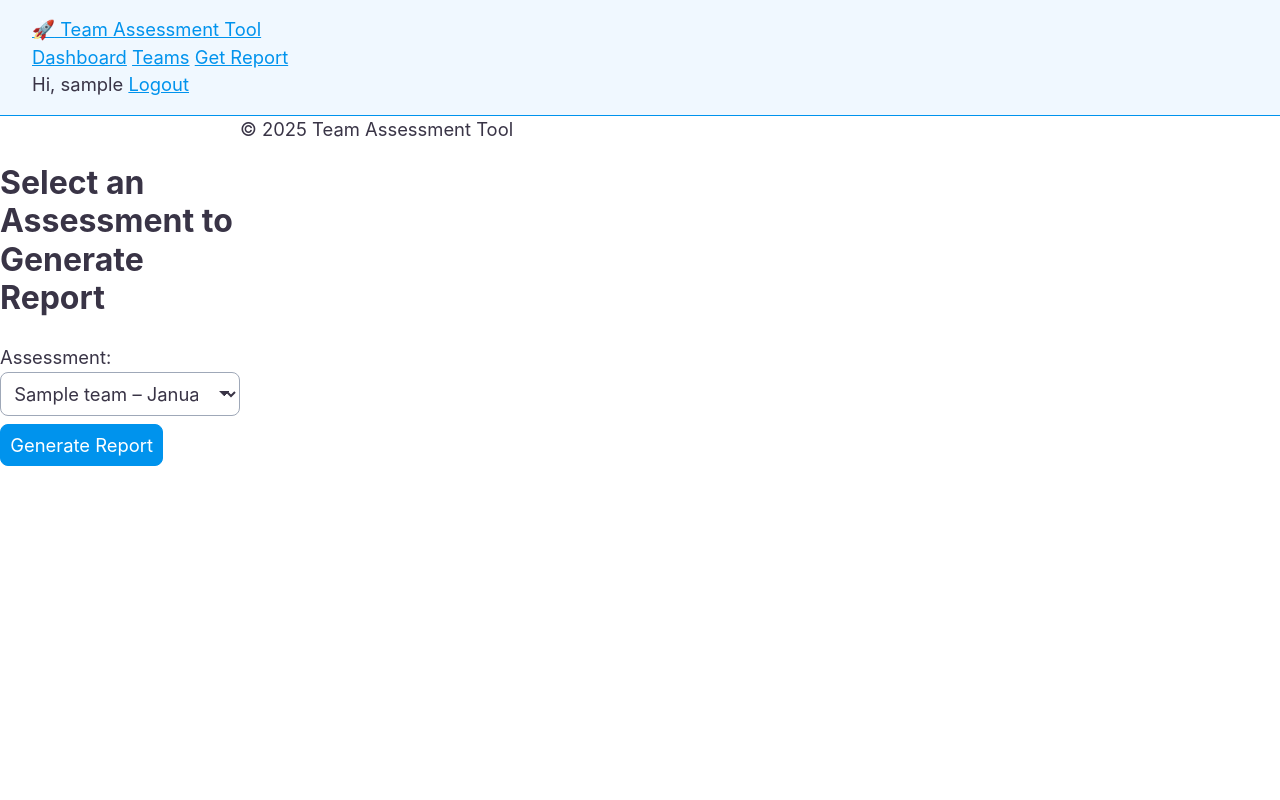
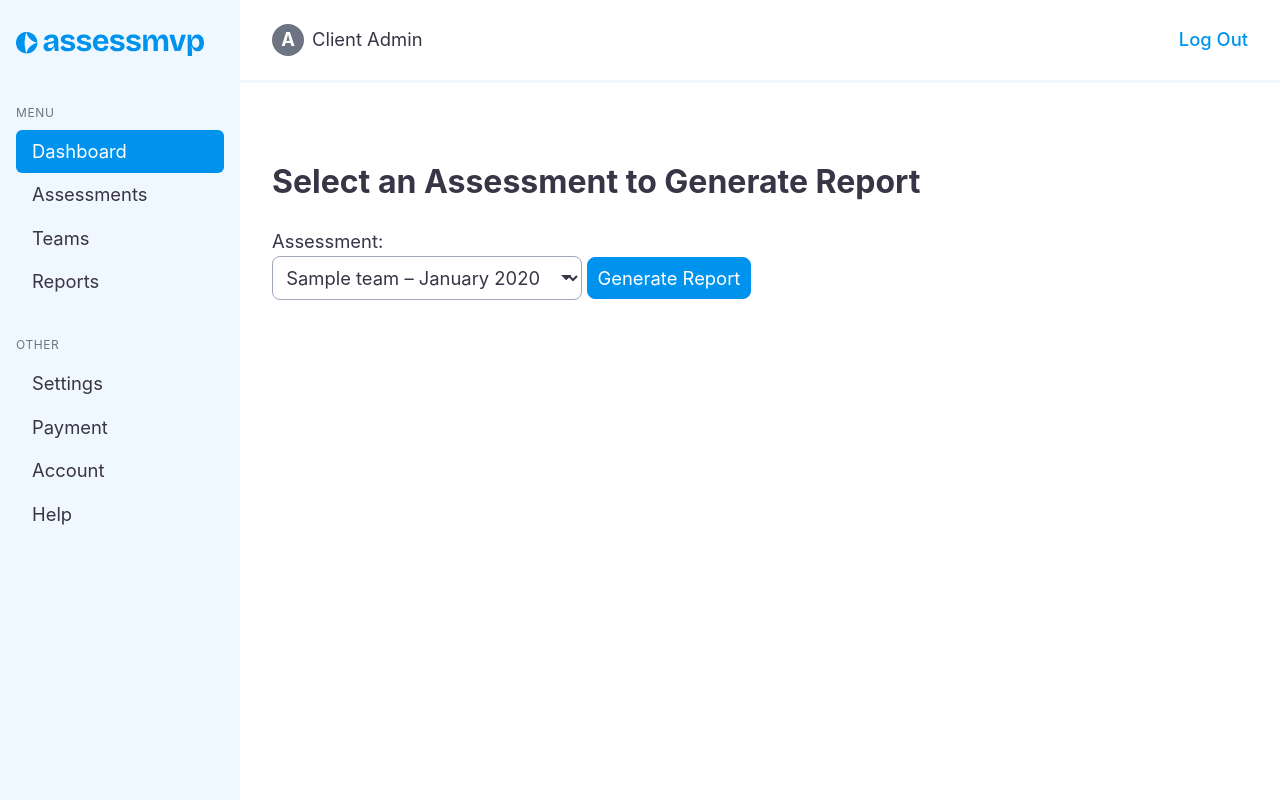
Before and after one commit to sae-br/ascent-assessment, a Django app: page /reports/generate/ in a window 1280 px wide. Run offline with Django 5.2, Linux system fonts and the light colour scheme; a user stored in the database is signed in; tables that the repository leaves empty hold one stand-in row (values such as "Sample post"); parts of the project's set-up code (start-up, migrations or seed data) failed here and were passed over.

Commit message:
Create sidebar include, base_public, update base.html, apply to all

```diff
--- a/apps/assessments/templates/assessments/start.html
+++ b/apps/assessments/templates/assessments/start.html
@@ -1,4 +1,4 @@
-{% extends "base.html" %}
+{% extends "base_public.html" %}
 {% block title %}Assessment{% endblock %}
 
 {% block content %}
--- a/apps/assessments/templates/assessments/submit.html
+++ b/apps/assessments/templates/assessments/submit.html
@@ -1,4 +1,4 @@
-{% extends "base.html" %}
+{% extends "base_public.html" %}
 {% block title %}Assessment Submitted{% endblock %}
 
 {% block content %}
--- a/apps/dashboard/templates/dashboard/home.html
+++ b/apps/dashboard/templates/dashboard/home.html
@@ -1,4 +1,6 @@
 {% extends "base.html" %}
+{% load static %}
+
 {% block title %}Dashboard{% endblock %}
 
 {% block content %}
--- a/static/css/style.css
+++ b/static/css/style.css
@@ -41,77 +41,6 @@ body {
   margin: 0;
 }
 
-/* Flex container */
-.page-wrapper {
-  display: grid;
-  grid-template-columns: 240px 1fr;
-  grid-template-rows: auto 1fr auto;
-  grid-template-areas:
-    "header header"
-    "sidebar main"
-    "footer footer";
-  min-height: 100vh;
-}
-
-/* Full-width topbar */
-header {
-  grid-area: header;
-  background: var(--bg-accent);
-  padding: 1rem 2rem;
-  border-bottom: 1px solid var(--primary);
-  display: flex;
-  justify-content: space-between;
-  align-items: center;
-}
-
-
-.navbar {
-  display: flex;
-  gap: 1.5rem;
-}
-
-.navbar a {
-  color: var(--primary);
-  text-decoration: none;
-  font-weight: 500;
-}
-
-.navbar a:hover {
-  text-decoration: underline;
-}
-
-/* Fixed side nav */
-.sidebar {
-  grid-area: sidebar;
-  background: var(--bg-accent);
-  padding: 2rem 1rem;
-}
-
-.sidebar nav ul {
-  list-style: none;
-  padding-left: 0;
-}
-
-.sidebar nav li {
-  margin-bottom: 1rem;
-}
-
-.sidebar nav a {
-  text-decoration: none;
-  color: var(--text);
-  font-weight: 500;
-}
-
-.sidebar nav a:hover {
-  color: var(--primary-hover);
-}
-
-/* Scrollable main content area */
-.main {
-  grid-area: main;
-  padding: 2rem;
-  max-width: 100%;
-}
 
 /* Format headers */
 h1 {
@@ -182,6 +111,174 @@ h3 {
 .text-center {
   text-align: center;
 }
+
+
+/* Flex container */
+.page-wrapper {
+  display: flex;
+  min-height: 100vh;
+}
+
+.public-page .page-wrapper {
+  display: flex;
+  flex-direction: column;
+  min-height: 100vh;
+}
+
+
+/* Fixed side nav */
+.sidebar {
+  width: 240px;
+  background-color: var(--bg-accent);
+  padding: 2rem 1rem;
+  display: flex;
+  flex-direction: column;
+}
+
+.sidebar-logo {
+  height: 24px;
+  width: auto;
+  margin-bottom: 0.5rem;
+}
+
+.sidebar-app-name {
+  font-size: 1.25rem;
+  font-weight: bold;
+  margin-bottom: 2rem;
+}
+
+.nav-section {
+  font-size: 0.75rem;
+  color: var(--text-light);
+  margin-top: 2rem;
+  margin-bottom: 0.5rem;
+  text-transform: uppercase;
+  letter-spacing: 0.05em;
+}
+
+.sidebar-nav ul {
+  list-style: none;
+  padding-left: 0;
+  margin: 0;
+}
+
+
+/* Nav links */
+.nav-link {
+  display: block;
+  padding: 0.5rem 1rem;
+  text-decoration: none;
+  color: var(--text);
+  border-radius: 6px;
+}
+
+.nav-link.active,
+.nav-link:hover {
+  background-color: var(--primary);
+  color: var(--accent-text);
+}
+
+
+/* Scrollable main content area */
+.main {
+  grid-area: main;
+  padding: 2rem;
+  max-width: 100%;
+}
+
+.main-area {
+  flex-grow: 1;
+  display: flex;
+  flex-direction: column;
+  background-color: var(--bg);
+}
+
+.main-content {
+  padding: 2rem;
+}
+
+
+/* Dashboard header area */
+
+.dashboard-header {
+  display: flex;
+  justify-content: space-between;
+  align-items: center;
+  padding: 1.5rem 2rem;
+  border-bottom: 3px solid var(--bg-accent);
+}
+
+.user-info {
+  display: flex;
+  align-items: center;
+  gap: 0.5rem;
+}
+
+.user-avatar {
+  background-color: var(--text-light);
+  color: var(--bg);
+  border-radius: 50%;
+  width: 32px;
+  height: 32px;
+  display: grid;
+  place-items: center;
+  font-weight: bold;
+}
+
+.logout-link {
+  color: var(--primary);
+  text-decoration: none;
+  font-weight: 500;
+}
+
+.logout-link:hover {
+  color: var(--primary-hover)
+}
+
+
+/* Public page */
+.public-header {
+  text-align: center;
+  padding: 1rem 1rem 1rem;
+}
+
+.public-header-logo {
+  height: 30px;
+  width: auto;
+  margin-top: 0.5rem;
+}
+
+.public-container {
+  display: flex;
+  justify-content: center;
+  background-color: var(--bg-accent);
+  padding: 3rem 1rem;
+  min-height: 100vh;
+}
+
+.public-box {
+  background: white;
+  padding: 2rem;
+  border-radius: var(--standard-border-radius);
+  max-width: 700px;
+  width: 100%;
+  box-shadow: 0 8px 20px rgba(0, 0, 0, 0.08);
+}
+
+.public-footer {
+  text-align: center;
+  padding: 1rem;
+  background-color: var(--bg-accent);
+  font-size: 0.9rem;
+  color: var(--text-light);
+}
+
+/* Utility */
+.unstyled-link {
+  text-decoration: none;
+  color: inherit;
+}
+
 
 /* Format links & buttons */
 a,
@@ -400,8 +497,7 @@ input[type="file"] {
 }
 
 /* Simplified containers for views with no sidebar */
-.auth-container,
-.public-container {
+.auth-container {
   display: flex;
   justify-content: center;
   align-items: center;
--- a/templates/base.html
+++ b/templates/base.html
@@ -1,56 +1,25 @@
 {% load static %}
-{% load tz %}
 
 <!DOCTYPE html>
 <html lang="en">
 <head>
   <meta charset="UTF-8" />
   <meta name="viewport" content="width=device-width, initial-scale=1.0" />
-  <title>{% block title %}Team Assessment Tool{% endblock %}</title>
-  <link rel="stylesheet" href="{% static 'css/style.css' %}" />
+  <title>{% block title %}Team AssessMVP{% endblock %}</title>
+  <link rel="stylesheet" href="{% static 'css/style.css' %}">
 </head>
-<body>
+<body class="dashboard-page">
   <div class="page-wrapper">
-    <header class="main-header">
-        <div class="header-inner">
 
-            <!-- Left: Logo + App Name -->
-            <div class="header-left">
-            <a href="{% url 'dashboard_home' %}" class="site-title">
-                <span class="logo">🚀</span> Team Assessment Tool
-            </a>
-            </div>
+    {% include "includes/sidebar.html" %}
 
-            <!-- Center: Nav Links -->
-            <nav class="header-center main-nav">
-            <a href="{% url 'dashboard_home' %}">Dashboard</a>
-            <a href="{% url 'team_list' %}">Teams</a>
-            <a href="{% url 'generate_report' %}">Get Report</a>
-            </nav>
+    <div class="main-area">
+      {% include "includes/header.html" %}
+      <main class="main-content">
+        {% block content %}{% endblock %}
+      </main>
+    </div>
 
-            <!-- Right: User info -->
-            <div class="header-right">
-            {% if user.is_authenticated %}
-                <span class="user-greeting">Hi, {{ user.username }}</span>
-                <a href="{% url 'accounts:logout' %}">Logout</a>
-            {% else %}
-                <a href="{% url 'accounts:login' %}">Login</a>
-                <a href="{% url 'accounts:signup' %}">Sign Up</a>
-            {% endif %}
-            </div>
-
-        </div>
-        </header>
-
-    <main class="main-content content-container">
-      {% block content %}{% endblock %}
-    </main>
-
-    <footer>
-      &copy; {% now "Y" %} Team Assessment Tool
-    </footer>
   </div>
-
-  {% block extra_scripts %}{% endblock %}
 </body>
 </html>
--- a/templates/includes/header.html
+++ b/templates/includes/header.html
@@ -1,36 +1,7 @@
-{% load static %}
-
-<!DOCTYPE html>
-<html lang="en">
-<head>
-  <meta charset="UTF-8" />
-  <meta name="viewport" content="width=device-width, initial-scale=1.0" />
-  <title>{% block title %}Team Assessment Tool{% endblock %}</title>
-  <link rel="stylesheet" href="{% static 'css/style.css' %}">
-</head>
-<body>
-  <div class="page-wrapper">
-
-    <header class="main-header">
-      <div class="header-inner">
-        <div class="header-left">
-          <span class="logo">🚀</span>
-          <a href="/" class="site-title">Team Assessment Tool</a>
-        </div>
-      </div>
-    </header>
-
-    <main class="auth-container">
-      <div class="auth-box">
-        {% block content %}{% endblock %}
-      </div>
-    </main>
-
-    <footer>
-      &copy; {% now "Y" %} Team Assessment Tool
-    </footer>
+<header class="dashboard-header">
+  <div class="user-info">
+    <div class="user-avatar">A</div>
+    <span>Client Admin</span>
   </div>
-
-  {% block extra_scripts %}{% endblock %}
-</body>
-</html>
+  <a href="{% url 'accounts:logout' %}" class="logout-link">Log Out</a>
+</header>
--- a/templates/includes/sidebar.html
+++ b/templates/includes/sidebar.html
@@ -0,0 +1,25 @@
+{% load static %}
+
+<aside class="sidebar">
+  <div class="sidebar-header">
+    <img src="{% static 'images/logo.svg' %}" alt="Team AssessMVP Logo" class="sidebar-logo" />
+  </div>
+
+  <nav class="sidebar-nav">
+    <p class="nav-section">MENU</p>
+    <ul>
+      <li><a href="{% url 'dashboard_home' %}" class="nav-link active">Dashboard</a></li>
+      <li><a href="{% url 'new_assessment' %}" class="nav-link">Assessments</a></li>
+      <li><a href="{% url 'team_list' %}" class="nav-link">Teams</a></li>
+      <li><a href="{% url 'generate_report' %}" class="nav-link">Reports</a></li>
+    </ul>
+
+    <p class="nav-section">OTHER</p>
+    <ul>
+      <li><a href="#" class="nav-link">Settings</a></li>
+      <li><a href="#" class="nav-link">Payment</a></li>
+      <li><a href="#" class="nav-link">Account</a></li>
+      <li><a href="#" class="nav-link">Help</a></li>
+    </ul>
+  </nav>
+</aside>
```
Also changed, not shown: templates/base_public.html (+14 -59 lines), static/images/logo-icon.svg (added).
